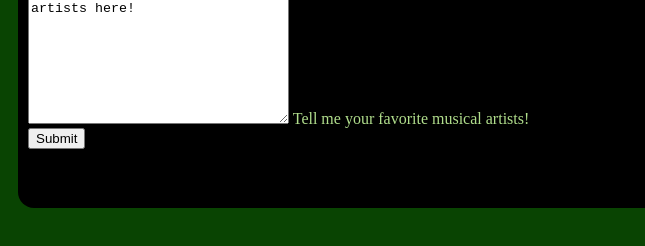
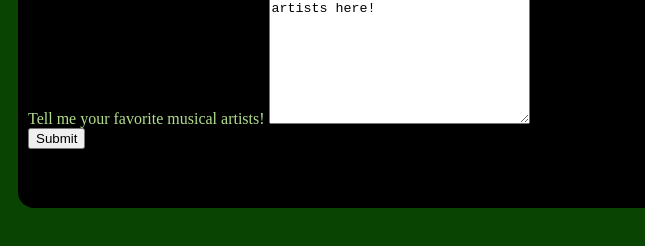
Before and after one commit to tmvanbev-su/ist263, a plain HTML site: page lab10/contact.html in a window 1280 px wide. Shown: the part 464-710 px from the top of the page, 0-645 px from the left. Drawn offline with Linux system fonts and the light colour scheme.

Commit message:
completed lab 10

```diff
--- a/lab10/contact.html
+++ b/lab10/contact.html
@@ -73,10 +73,10 @@
                         <input type="radio" id="other" name="gender" value="other">
                         <label for="other">Other</label><br>
                     </fieldset>
+                    <label for="message">Tell me your favorite musical artists!</label>
                     <textarea name="message" rows="10" cols="30">
                         List some of your favorite musical artists here!
-                    </textarea>
-                    <label for="message">Tell me your favorite musical artists!</label><br>
+                    </textarea><br>
                     <input type="submit" value="Submit">
                 </form>
             </div>
```
